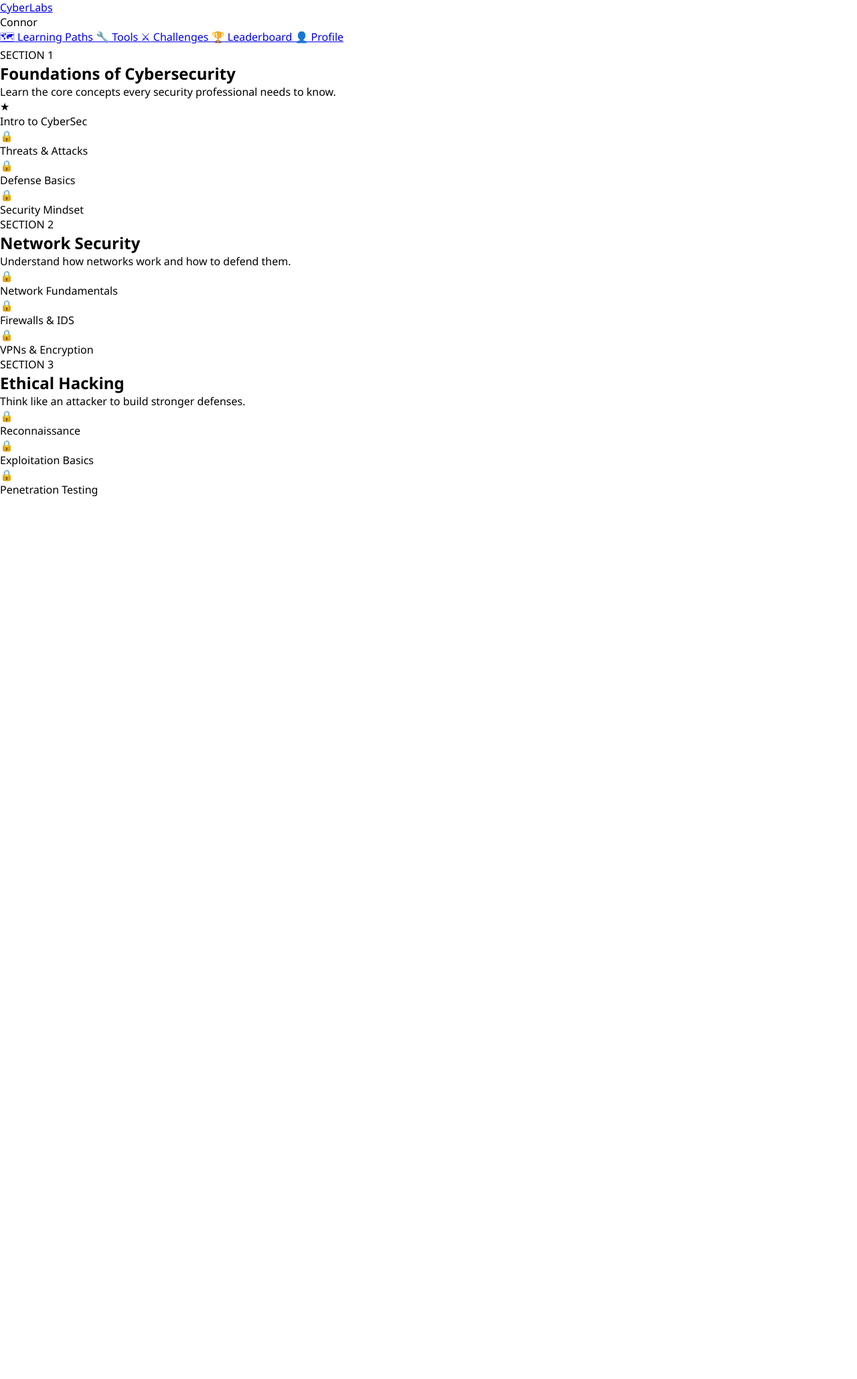
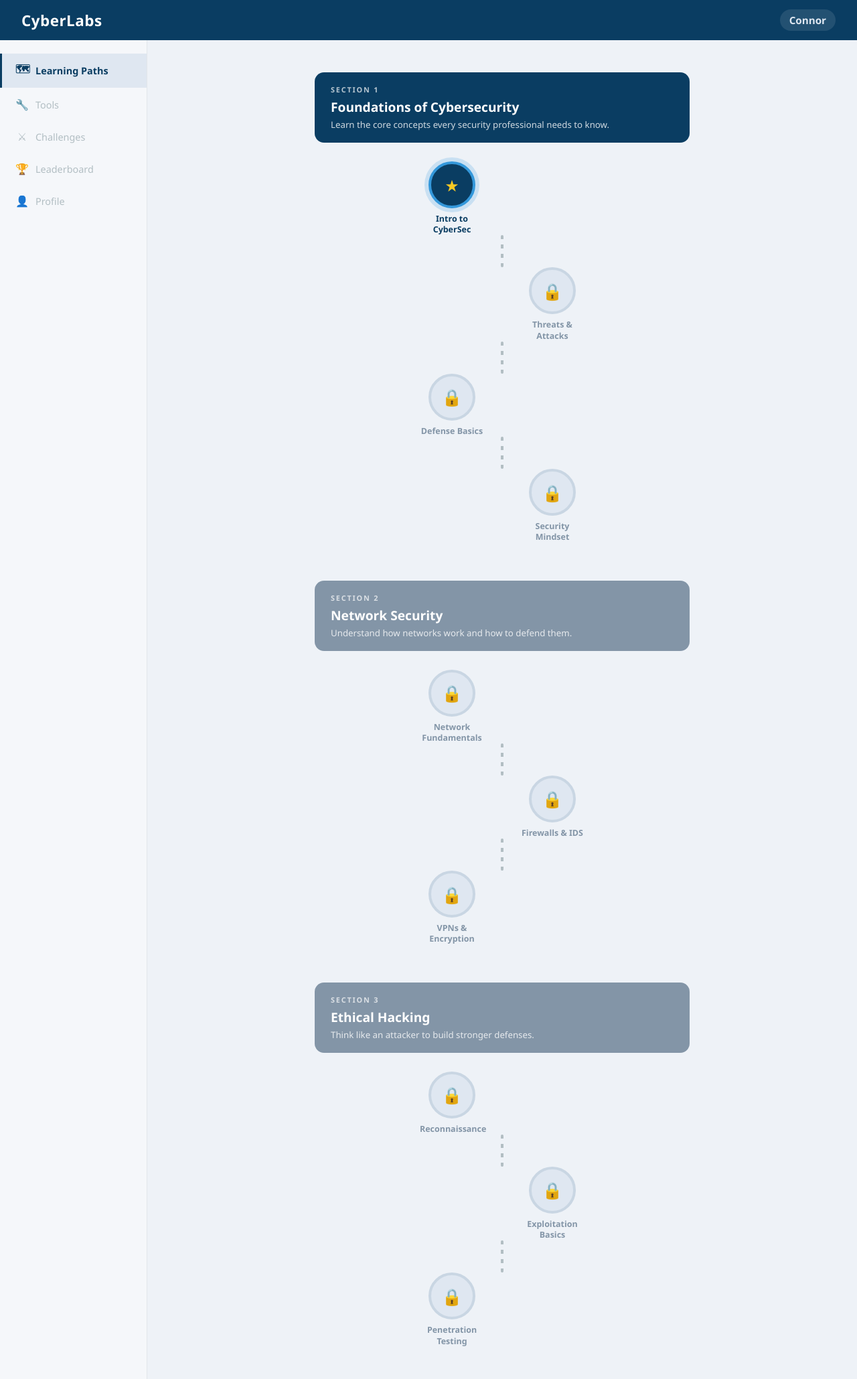
Before and after one commit to mfdco/Cyber-Lab, a Django app: page /dashboard/ in a window 1280 px wide. Shown: the whole page at 67% size. Before the commit the page ends 741 px from the top, so only its background shows below. Run offline with Django 5.2, Linux system fonts and the light colour scheme; a user stored in the database is signed in.

Commit message:
Added dashboard styling

```diff
--- a/cyberlab/core/static/css/styles.css
+++ b/cyberlab/core/static/css/styles.css
@@ -133,3 +133,263 @@
     color: #4a5a6a;
     margin-bottom: 15px;
 }
+
+/* ===== DASHBOARD ===== */
+
+.dashboard-body {
+    background: #eef2f7;
+    margin: 0;
+}
+
+/* Dashboard Header */
+.dashboard-header {
+    width: 100%;
+    height: 60px;
+    padding: 0 32px;
+    background: #0a3d62;
+    display: flex;
+    justify-content: space-between;
+    align-items: center;
+    position: sticky;
+    top: 0;
+    z-index: 100;
+    box-sizing: border-box;
+}
+
+.logo-link {
+    color: #ffffff;
+    text-decoration: none;
+    font-size: 1.4rem;
+    font-weight: 700;
+    letter-spacing: 0.5px;
+}
+
+.header-user {
+    display: flex;
+    align-items: center;
+}
+
+.header-username {
+    color: #dfe7f1;
+    font-weight: 600;
+    font-size: 0.95rem;
+    background: rgba(255,255,255,0.1);
+    padding: 6px 14px;
+    border-radius: 20px;
+}
+
+/* Dashboard Layout */
+.dashboard-layout {
+    display: flex;
+    min-height: calc(100vh - 60px);
+}
+
+/* Sidebar */
+.sidebar {
+    width: 220px;
+    background: #f5f7fa;
+    border-right: 1px solid #e2e6ea;
+    padding: 20px 0;
+    flex-shrink: 0;
+}
+
+.sidebar-nav {
+    display: flex;
+    flex-direction: column;
+    gap: 2px;
+}
+
+.sidebar-link {
+    display: flex;
+    align-items: center;
+    gap: 10px;
+    padding: 12px 20px;
+    color: #4a5a6a;
+    text-decoration: none;
+    font-size: 0.9rem;
+    font-weight: 500;
+    border-left: 3px solid transparent;
+    transition: background 0.15s;
+}
+
+.sidebar-link:hover:not(.disabled) {
+    background: #e8edf3;
+}
+
+.sidebar-link.active {
+    border-left-color: #0a3d62;
+    background: #dfe7f1;
+    color: #0a3d62;
+    font-weight: 600;
+}
+
+.sidebar-link.disabled {
+    color: #b2bec3;
+    pointer-events: none;
+    cursor: default;
+}
+
+.sidebar-icon {
+    font-size: 1rem;
+    width: 20px;
+    text-align: center;
+}
+
+/* Main Content */
+.dashboard-main {
+    flex: 1;
+    padding: 48px 20px;
+    overflow-y: auto;
+    display: flex;
+    justify-content: center;
+}
+
+.roadmap {
+    width: 100%;
+    max-width: 560px;
+    display: flex;
+    flex-direction: column;
+    gap: 56px;
+}
+
+/* Section Pack */
+.path-pack {
+    display: flex;
+    flex-direction: column;
+    align-items: center;
+}
+
+.pack-header {
+    width: 100%;
+    background: #0a3d62;
+    color: white;
+    padding: 18px 24px;
+    border-radius: 14px;
+    margin-bottom: 28px;
+}
+
+.locked-pack-header {
+    background: #8395a7;
+}
+
+.pack-label {
+    display: block;
+    font-size: 0.68rem;
+    font-weight: 700;
+    letter-spacing: 1.8px;
+    text-transform: uppercase;
+    opacity: 0.7;
+    margin-bottom: 5px;
+}
+
+.pack-header h2 {
+    font-size: 1.2rem;
+    color: white;
+    margin: 0 0 4px 0;
+}
+
+.pack-header p {
+    font-size: 0.83rem;
+    opacity: 0.8;
+    margin: 0;
+}
+
+/* Path Track */
+.path-track {
+    display: flex;
+    flex-direction: column;
+    align-items: center;
+    width: 100%;
+}
+
+.path-step {
+    width: 100%;
+    display: flex;
+    justify-content: center;
+}
+
+.path-step.left {
+    padding-right: 150px;
+}
+
+.path-step.right {
+    padding-left: 150px;
+}
+
+/* Dashed connector between nodes */
+.v-connector {
+    width: 4px;
+    height: 48px;
+    background: repeating-linear-gradient(
+        to bottom,
+        #b2bec3 0,
+        #b2bec3 6px,
+        transparent 6px,
+        transparent 14px
+    );
+    border-radius: 2px;
+}
+
+/* Nodes */
+.path-node {
+    display: flex;
+    flex-direction: column;
+    align-items: center;
+    gap: 8px;
+}
+
+.node-circle {
+    width: 70px;
+    height: 70px;
+    border-radius: 50%;
+    display: flex;
+    align-items: center;
+    justify-content: center;
+    font-size: 1.5rem;
+    border: 4px solid transparent;
+    transition: transform 0.15s;
+}
+
+/* Available node — glowing, clickable */
+.path-node.available .node-circle {
+    background: #0a3d62;
+    color: #f9ca24;
+    border-color: #3498db;
+    box-shadow: 0 0 0 6px rgba(52, 152, 219, 0.2);
+    animation: node-pulse 2.2s ease-in-out infinite;
+    cursor: pointer;
+}
+
+.path-node.available .node-circle:hover {
+    transform: scale(1.1);
+}
+
+/* Locked node */
+.path-node.locked .node-circle {
+    background: #dfe7f1;
+    color: #8395a7;
+    border-color: #c9d6e3;
+    cursor: not-allowed;
+}
+
+.node-label {
+    font-size: 0.78rem;
+    font-weight: 600;
+    text-align: center;
+    max-width: 96px;
+    line-height: 1.3;
+}
+
+.path-node.available .node-label {
+    color: #0a3d62;
+}
+
+.path-node.locked .node-label {
+    color: #8395a7;
+}
+
+@keyframes node-pulse {
+    0%   { box-shadow: 0 0 0 6px rgba(52, 152, 219, 0.2); }
+    50%  { box-shadow: 0 0 0 12px rgba(52, 152, 219, 0.06); }
+    100% { box-shadow: 0 0 0 6px rgba(52, 152, 219, 0.2); }
+}
```
